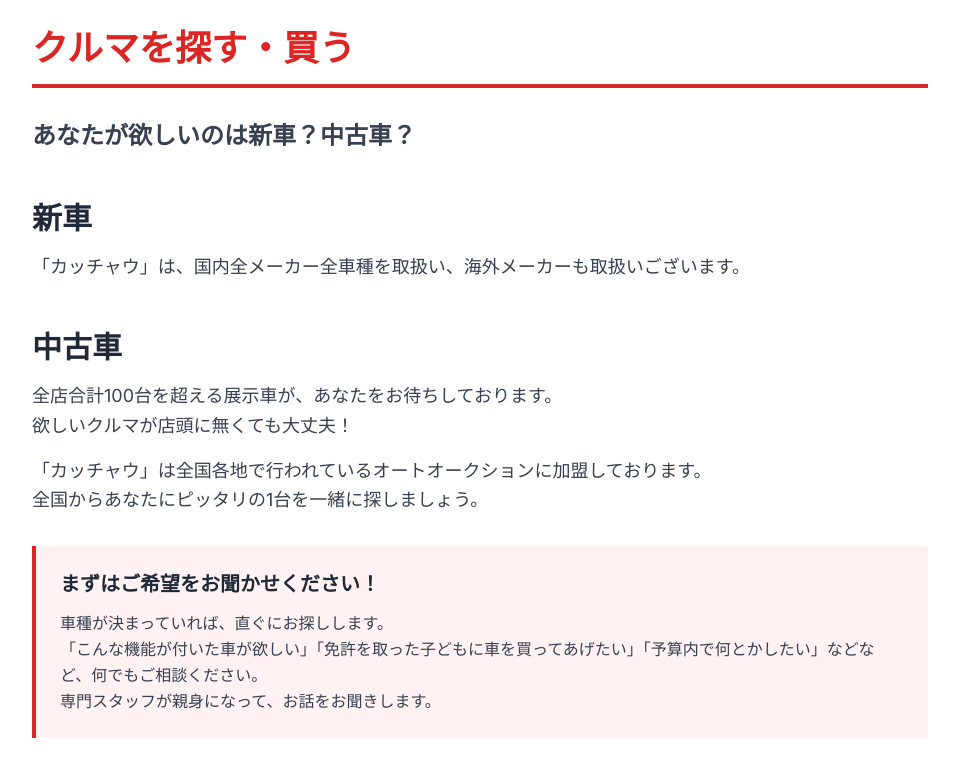
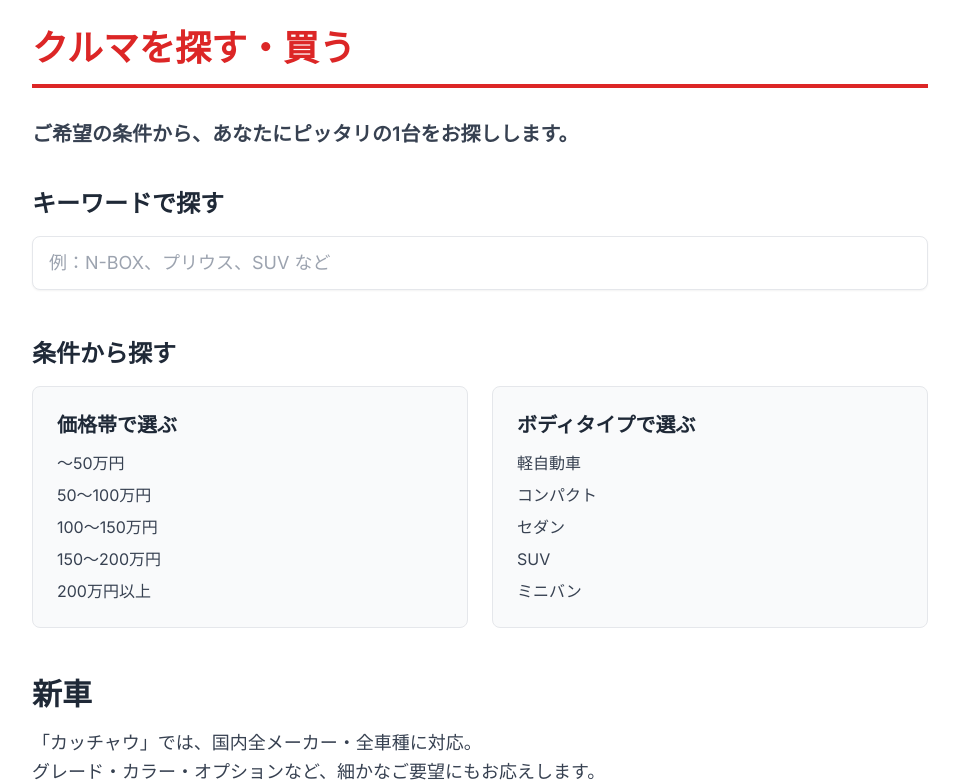
Before and after one commit to homepagebusinessfc-debug/homepage-business-project, a Next.js app: page /search in a window 1280 px wide. Shown: the part 980-1764 px from the top of the page, without its empty margins (160-1119 px from the left). Built offline with nearby package versions, Linux system fonts and the light colour scheme.

Commit message:
Update 2 files
- /app/search/page.tsx
- /app/sell/page.tsx

```diff
--- a/app/search/page.tsx
+++ b/app/search/page.tsx
@@ -17,47 +17,84 @@ export default function SearchPage() {
 
       <div className="max-w-5xl mx-auto py-12 px-4">
         <div className="bg-white rounded-lg shadow-lg p-8 md:p-12">
+
+          {/* Title */}
           <h1 className="text-4xl font-bold text-red-600 mb-8 pb-4 border-b-4 border-red-600">
             クルマを探す・買う
           </h1>
 
-          <p className="text-2xl text-gray-700 mb-12 font-semibold">
-            あなたが欲しいのは新車？中古車？
+          <p className="text-xl text-gray-700 mb-10 font-semibold">
+            ご希望の条件から、あなたにピッタリの1台をお探しします。
           </p>
 
-          {/* 新車セクション */}
+          {/* Search Section */}
+          <div className="mb-12">
+            <h2 className="text-2xl font-bold text-gray-800 mb-4">キーワードで探す</h2>
+            <input
+              type="text"
+              placeholder="例：N-BOX、プリウス、SUV など"
+              className="w-full border rounded-lg px-4 py-3 text-lg shadow-sm focus:outline-none focus:ring-2 focus:ring-red-500"
+            />
+          </div>
+
+          {/* Condition Search */}
+          <div className="mb-12">
+            <h2 className="text-2xl font-bold text-gray-800 mb-4">条件から探す</h2>
+
+            <div className="grid md:grid-cols-2 gap-6">
+              <div className="bg-gray-50 p-6 rounded-lg border">
+                <h3 className="text-xl font-semibold mb-3 text-gray-800">価格帯で選ぶ</h3>
+                <ul className="text-gray-700 space-y-2">
+                  <li>〜50万円</li>
+                  <li>50〜100万円</li>
+                  <li>100〜150万円</li>
+                  <li>150〜200万円</li>
+                  <li>200万円以上</li>
+                </ul>
+              </div>
+
+              <div className="bg-gray-50 p-6 rounded-lg border">
+                <h3 className="text-xl font-semibold mb-3 text-gray-800">ボディタイプで選ぶ</h3>
+                <ul className="text-gray-700 space-y-2">
+                  <li>軽自動車</li>
+                  <li>コンパクト</li>
+                  <li>セダン</li>
+                  <li>SUV</li>
+                  <li>ミニバン</li>
+                </ul>
+              </div>
+            </div>
+          </div>
+
+          {/* New Car Section */}
           <div className="mb-12">
             <h2 className="text-3xl font-bold text-gray-800 mb-4">新車</h2>
             <p className="text-lg text-gray-700 leading-relaxed">
-              「カッチャウ」は、国内全メーカー全車種を取扱い、海外メーカーも取扱いございます。
+              「カッチャウ」では、国内全メーカー・全車種に対応。<br />
+              グレード・カラー・オプションなど、細かなご要望にもお応えします。
             </p>
           </div>
 
-          {/* 中古車セクション */}
+          {/* Used Car Section */}
           <div className="mb-12">
             <h2 className="text-3xl font-bold text-gray-800 mb-4">中古車</h2>
             <p className="text-lg text-gray-700 leading-relaxed mb-4">
-              全店合計100台を超える展示車が、あなたをお待ちしております。<br />
-              欲しいクルマが店頭に無くても大丈夫！
-            </p>
-            <p className="text-lg text-gray-700 leading-relaxed mb-4">
-              「カッチャウ」は全国各地で行われているオートオークションに加盟しております。<br />
-              全国からあなたにピッタリの1台を一緒に探しましょう。
+              全店で100台以上の展示車をご用意。<br />
+              店頭にない車両も、全国のオートオークションからお探しします。
             </p>
 
             <div className="bg-red-50 border-l-4 border-red-600 p-6 mt-8">
               <h3 className="text-xl font-bold text-gray-800 mb-3">
-                まずはご希望をお聞かせください！
+                まずはご希望をお聞かせください
               </h3>
               <p className="text-gray-700 leading-relaxed">
-                車種が決まっていれば、直ぐにお探しします。<br />
-                「こんな機能が付いた車が欲しい」「免許を取った子どもに車を買ってあげたい」「予算内で何とかしたい」などなど、何でもご相談ください。<br />
-                専門スタッフが親身になって、お話をお聞きします。
+                「この車種が欲しい」「予算内で探したい」「子ども用の車を探している」など、<br />
+                どんなご相談でも大歓迎です。専門スタッフが丁寧にサポートいたします。
               </p>
             </div>
           </div>
 
-          {/* お問い合わせボタン */}
+          {/* Contact Button */}
           <div className="text-center mt-12">
             <Link
               href="/contact"
@@ -66,6 +103,7 @@ export default function SearchPage() {
               お問い合わせはこちら
             </Link>
           </div>
+
         </div>
       </div>
     </div>
--- a/app/sell/page.tsx
+++ b/app/sell/page.tsx
@@ -6,6 +6,7 @@ import { ChevronRight } from 'lucide-react';
 export default function SellPage() {
   return (
     <div className="min-h-screen bg-gray-50">
+
       {/* Breadcrumb */}
       <div className="bg-white py-4 px-4 border-b">
         <div className="max-w-7xl mx-auto flex items-center gap-2 text-sm">
@@ -17,62 +18,67 @@ export default function SellPage() {
 
       <div className="max-w-5xl mx-auto py-12 px-4">
         <div className="bg-white rounded-lg shadow-lg p-8 md:p-12">
+
+          {/* Title */}
           <h1 className="text-4xl font-bold text-red-600 mb-8 pb-4 border-b-4 border-red-600">
             クルマを売る
           </h1>
 
-          <div className="space-y-8">
-            <p className="text-xl text-gray-700 leading-relaxed">
-              「車が不要になったから処分したい」「車庫に眠った車がある」<br />
-              などなど要らないクルマの処分に困ったら、カッチャウにお声掛けください！
+          <p className="text-xl text-gray-700 leading-relaxed mb-8">
+            「車を手放したい」「乗り換えを考えている」「車庫に眠っている車がある」など、<br />
+            おクルマの売却をご検討の際は、ぜひカッチャウにお任せください。
           </p>
 
-            <div className="bg-red-50 border-l-4 border-red-600 p-6">
-              <p className="text-xl text-gray-800 leading-relaxed font-semibold">
-                あなたの愛車を、カッチャウ独自査定で高価買取させていただきます。<br />
-                事故車や長走行距離車、古い年式でも大丈夫です。まずは一度お車を見せてください！
+          {/* Highlight Box */}
+          <div className="bg-red-50 border-l-4 border-red-600 p-6 mb-10">
+            <p className="text-xl text-gray-800 font-semibold leading-relaxed">
+              カッチャウ独自の査定システムで、あなたの愛車を高価買取いたします。<br />
+              事故車・長距離走行車・古い年式でも大歓迎。まずはお気軽にご相談ください。
             </p>
           </div>
 
-            {/* 特徴リスト */}
-            <div className="grid md:grid-cols-2 gap-6 mt-8">
+          {/* Features */}
+          <div className="grid md:grid-cols-2 gap-6">
             <div className="bg-gradient-to-br from-red-50 to-white p-6 rounded-lg border border-red-100">
               <h3 className="text-xl font-bold text-red-600 mb-3">✓ 高価買取</h3>
-                <p className="text-gray-700">データだけにとらわれない、カッチャウオリジナルの高価査定システム</p>
+              <p className="text-gray-700">市場データだけに頼らない、独自の査定基準でしっかり評価します。</p>
             </div>
+
             <div className="bg-gradient-to-br from-red-50 to-white p-6 rounded-lg border border-red-100">
               <h3 className="text-xl font-bold text-red-600 mb-3">✓ 幅広い対応</h3>
-                <p className="text-gray-700">事故車、長走行距離車、古い年式の車も大歓迎</p>
+              <p className="text-gray-700">事故車・不動車・古い車でも買取可能です。</p>
             </div>
+
             <div className="bg-gradient-to-br from-red-50 to-white p-6 rounded-lg border border-red-100">
               <h3 className="text-xl font-bold text-red-600 mb-3">✓ 全国ネットワーク</h3>
-                <p className="text-gray-700">全国規模のネットワークで最適な売却先を確保</p>
+              <p className="text-gray-700">全国の販売網・オークションを活用し、最適な売却先を確保します。</p>
             </div>
+
             <div className="bg-gradient-to-br from-red-50 to-white p-6 rounded-lg border border-red-100">
               <h3 className="text-xl font-bold text-red-600 mb-3">✓ スピード対応</h3>
-                <p className="text-gray-700">迅速な査定と手続きで、スムーズな売却をサポート</p>
-              </div>
+              <p className="text-gray-700">査定から売却手続きまでスムーズに対応いたします。</p>
             </div>
           </div>
 
-          {/* お問い合わせボタン */}
+          {/* CTA Buttons */}
           <div className="text-center mt-12 space-y-4">
             <Link
-              href="/shop"
+              href="/contact"
               className="inline-block px-12 py-4 bg-red-600 text-white text-lg font-bold rounded-full hover:bg-red-700 transition-colors shadow-lg"
             >
-              お問い合わせは各店舗まで
+              24時間いつでもオンライン査定申込
             </Link>
-            <div className="text-sm text-gray-600">
-              または
-            </div>
+
+            <div className="text-sm text-gray-600">または</div>
+
             <Link
-              href="/contact"
+              href="/shop"
               className="inline-block px-12 py-4 bg-white text-red-600 text-lg font-bold rounded-full hover:bg-gray-50 transition-colors shadow-lg border-2 border-red-600"
             >
-              オンラインで相談予約
+              お近くの店舗に相談する
             </Link>
           </div>
+
         </div>
       </div>
     </div>
```
Lines whose indentation alone changed are shown as unchanged.
